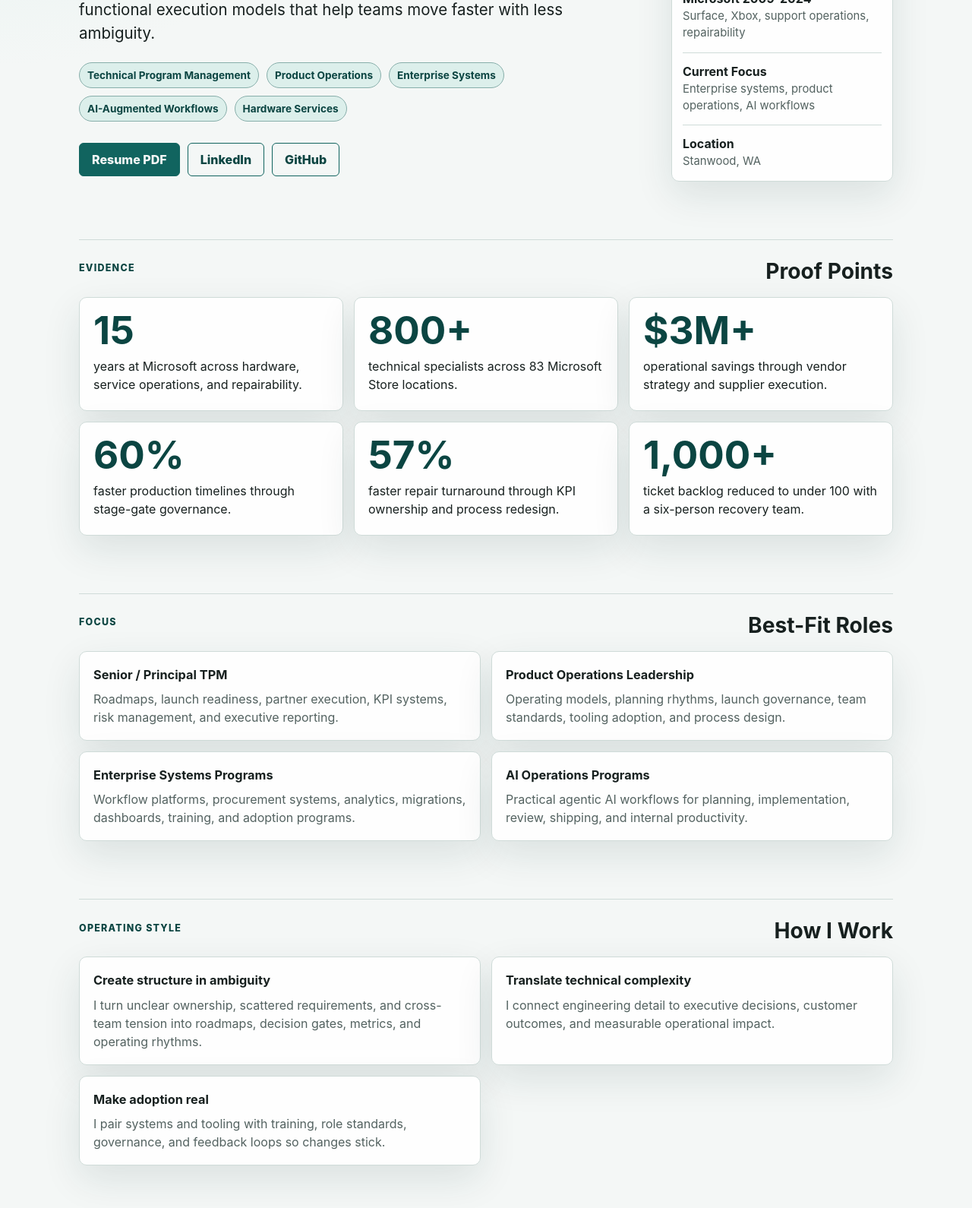
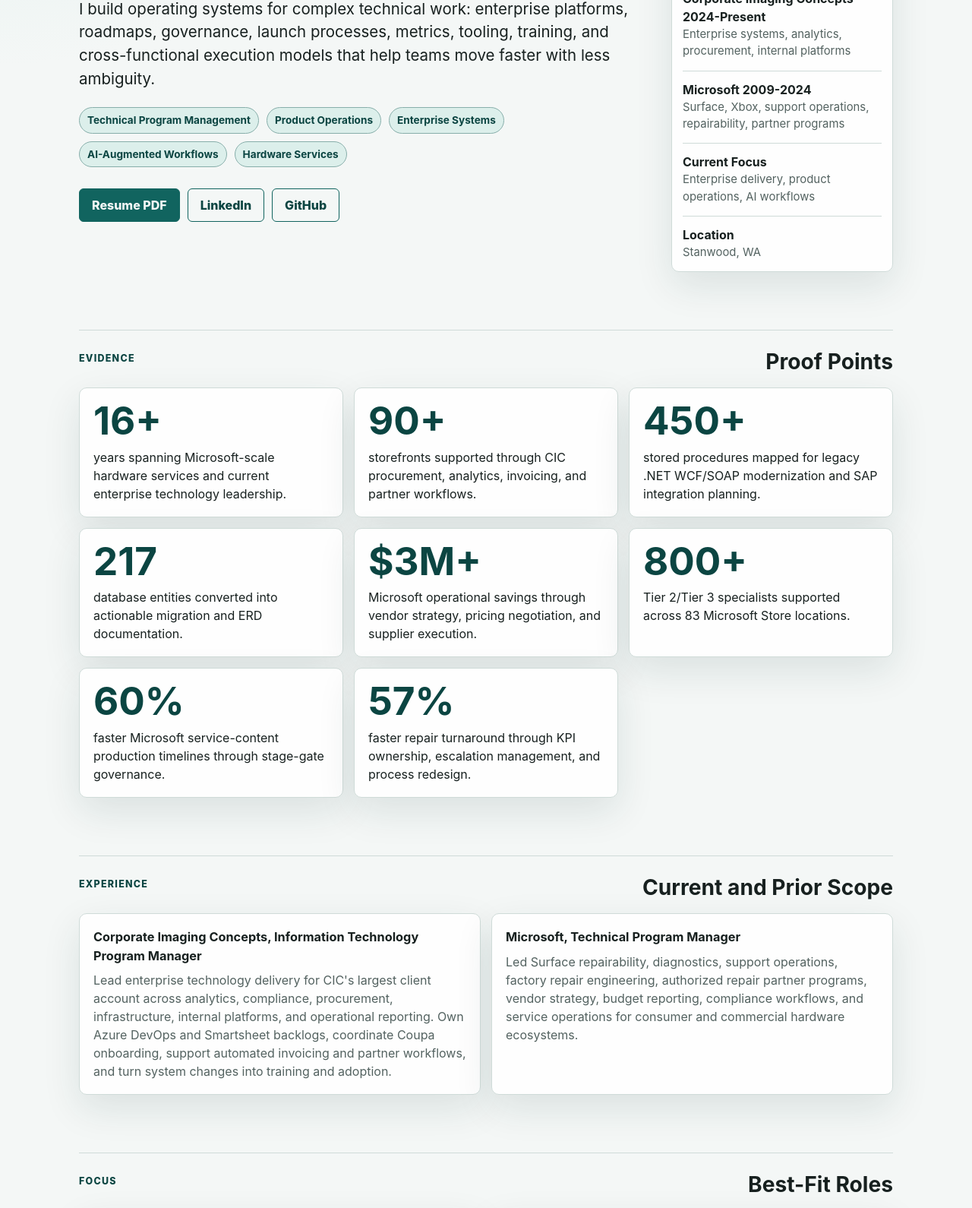
Before and after one commit to BrandedTamarasu-glitch/BrandedTamarasu-glitch.github.io, a plain HTML site: page index.html in a window 1280 px wide. Shown: the part 458-2048 px from the top of the page at 76% size. Drawn offline with Linux system fonts and the light colour scheme.

Commit message:
Add CIC experience to portfolio

```diff
--- a/index.html
+++ b/index.html
@@ -19,6 +19,7 @@
       <a class="brand" href="#top" aria-label="Cory Ebert home">CE</a>
       <nav aria-label="Primary navigation">
         <a href="#proof">Proof</a>
+        <a href="#experience">Experience</a>
         <a href="#roles">Roles</a>
         <a href="#projects">Projects</a>
         <a href="#contact">Contact</a>
@@ -36,9 +37,9 @@
             <p class="eyebrow">Cory Ebert, MBA</p>
             <h1 id="page-title">Senior TPM and Product Operations Leader</h1>
             <p class="lead">
-              I build operating systems for complex technical work: roadmaps, governance,
-              launch processes, metrics, tooling, training, and cross-functional execution
-              models that help teams move faster with less ambiguity.
+              I build operating systems for complex technical work: enterprise platforms,
+              roadmaps, governance, launch processes, metrics, tooling, training, and
+              cross-functional execution models that help teams move faster with less ambiguity.
             </p>
             <div class="role-tags" aria-label="Core focus areas">
               <span>Technical Program Management</span>
@@ -56,12 +57,16 @@
           <aside class="profile-card" aria-label="Profile summary">
             <img class="headshot" src="assets/cory-ebert.jpg" alt="Cory Ebert">
             <div>
+              <strong>Corporate Imaging Concepts 2024-Present</strong>
+              <span>Enterprise systems, analytics, procurement, internal platforms</span>
+            </div>
+            <div>
               <strong>Microsoft 2009-2024</strong>
-              <span>Surface, Xbox, support operations, repairability</span>
+              <span>Surface, Xbox, support operations, repairability, partner programs</span>
             </div>
             <div>
               <strong>Current Focus</strong>
-              <span>Enterprise systems, product operations, AI workflows</span>
+              <span>Enterprise delivery, product operations, AI workflows</span>
             </div>
             <div>
               <strong>Location</strong>
@@ -78,28 +83,62 @@
         </div>
         <div class="metrics">
           <article class="metric">
-            <strong>15</strong>
-            <span>years at Microsoft across hardware, service operations, and repairability.</span>
+            <strong>16+</strong>
+            <span>years spanning Microsoft-scale hardware services and current enterprise technology leadership.</span>
+          </article>
+          <article class="metric">
+            <strong>90+</strong>
+            <span>storefronts supported through CIC procurement, analytics, invoicing, and partner workflows.</span>
+          </article>
+          <article class="metric">
+            <strong>450+</strong>
+            <span>stored procedures mapped for legacy .NET WCF/SOAP modernization and SAP integration planning.</span>
+          </article>
+          <article class="metric">
+            <strong>217</strong>
+            <span>database entities converted into actionable migration and ERD documentation.</span>
+          </article>
+          <article class="metric">
+            <strong>$3M+</strong>
+            <span>Microsoft operational savings through vendor strategy, pricing negotiation, and supplier execution.</span>
           </article>
           <article class="metric">
             <strong>800+</strong>
-            <span>technical specialists across 83 Microsoft Store locations.</span>
-          </article>
-          <article class="metric">
-            <strong>$3M+</strong>
-            <span>operational savings through vendor strategy and supplier execution.</span>
+            <span>Tier 2/Tier 3 specialists supported across 83 Microsoft Store locations.</span>
           </article>
           <article class="metric">
             <strong>60%</strong>
-            <span>faster production timelines through stage-gate governance.</span>
+            <span>faster Microsoft service-content production timelines through stage-gate governance.</span>
           </article>
           <article class="metric">
             <strong>57%</strong>
-            <span>faster repair turnaround through KPI ownership and process redesign.</span>
+            <span>faster repair turnaround through KPI ownership, escalation management, and process redesign.</span>
           </article>
-          <article class="metric">
-            <strong>1,000+</strong>
-            <span>ticket backlog reduced to under 100 with a six-person recovery team.</span>
+        </div>
+      </section>
+
+      <section id="experience" aria-labelledby="experience-title">
+        <div class="section-heading">
+          <p class="eyebrow">Experience</p>
+          <h2 id="experience-title">Current and Prior Scope</h2>
+        </div>
+        <div class="experience-list">
+          <article>
+            <h3>Corporate Imaging Concepts, Information Technology Program Manager</h3>
+            <p>
+              Lead enterprise technology delivery for CIC's largest client account across analytics,
+              compliance, procurement, infrastructure, internal platforms, and operational reporting.
+              Own Azure DevOps and Smartsheet backlogs, coordinate Coupa onboarding, support automated
+              invoicing and partner workflows, and turn system changes into training and adoption.
+            </p>
+          </article>
+          <article>
+            <h3>Microsoft, Technical Program Manager</h3>
+            <p>
+              Led Surface repairability, diagnostics, support operations, factory repair engineering,
+              authorized repair partner programs, vendor strategy, budget reporting, compliance workflows,
+              and service operations for consumer and commercial hardware ecosystems.
+            </p>
           </article>
         </div>
       </section>
@@ -120,7 +159,7 @@
           </article>
           <article>
             <h3>Enterprise Systems Programs</h3>
-            <p>Workflow platforms, procurement systems, analytics, migrations, dashboards, training, and adoption programs.</p>
+            <p>SAP/Coupa workflows, procurement systems, analytics, migrations, dashboards, training, and adoption programs.</p>
           </article>
           <article>
             <h3>AI Operations Programs</h3>
@@ -156,6 +195,39 @@
           <h2 id="projects-title">Projects</h2>
         </div>
         <div class="project-list">
+          <article class="project-card">
+            <div>
+              <h3>CIC Enterprise Systems Delivery</h3>
+              <p>Current enterprise technology program leadership across procurement, analytics, compliance, infrastructure, backlog governance, training, and executive reporting.</p>
+            </div>
+            <div class="tags">
+              <span>Azure DevOps</span>
+              <span>Smartsheet</span>
+              <span>Coupa</span>
+            </div>
+          </article>
+          <article class="project-card">
+            <div>
+              <h3>Margin Intelligence and Legacy Modernization</h3>
+              <p>Power BI and Looker Studio analytics surfacing 0% to 77% margin discrepancies, plus modernization discovery across 450+ stored procedures and 217 database entities.</p>
+            </div>
+            <div class="tags">
+              <span>Power BI</span>
+              <span>SAP</span>
+              <span>Migration Strategy</span>
+            </div>
+          </article>
+          <article class="project-card">
+            <div>
+              <h3>SaaS Ticketing and Workflow Platform</h3>
+              <p>Internal service delivery platform with SLA tracking, automation rules, WebSocket collaboration, audit logging, and multi-tenant isolation.</p>
+            </div>
+            <div class="tags">
+              <span>TypeScript</span>
+              <span>React</span>
+              <span>PostgreSQL</span>
+            </div>
+          </article>
           <article class="project-card">
             <div>
               <h3>Review Squad</h3>
--- a/styles.css
+++ b/styles.css
@@ -279,6 +279,7 @@ li {
 
 .metrics,
 .role-grid,
+.experience-list,
 .principles,
 .project-list {
   display: grid;
@@ -290,6 +291,7 @@ li {
 }
 
 .role-grid,
+.experience-list,
 .principles {
   grid-template-columns: repeat(2, minmax(0, 1fr));
 }
@@ -361,6 +363,7 @@ article p {
   nav {
     grid-column: 1 / -1;
     grid-row: 2;
+    gap: 14px;
     justify-content: start;
     overflow-x: auto;
   }
@@ -382,6 +385,7 @@ article p {
 
   .metrics,
   .role-grid,
+  .experience-list,
   .principles,
   .project-list {
     grid-template-columns: 1fr;
```
Also changed, not shown: 1 other file.
